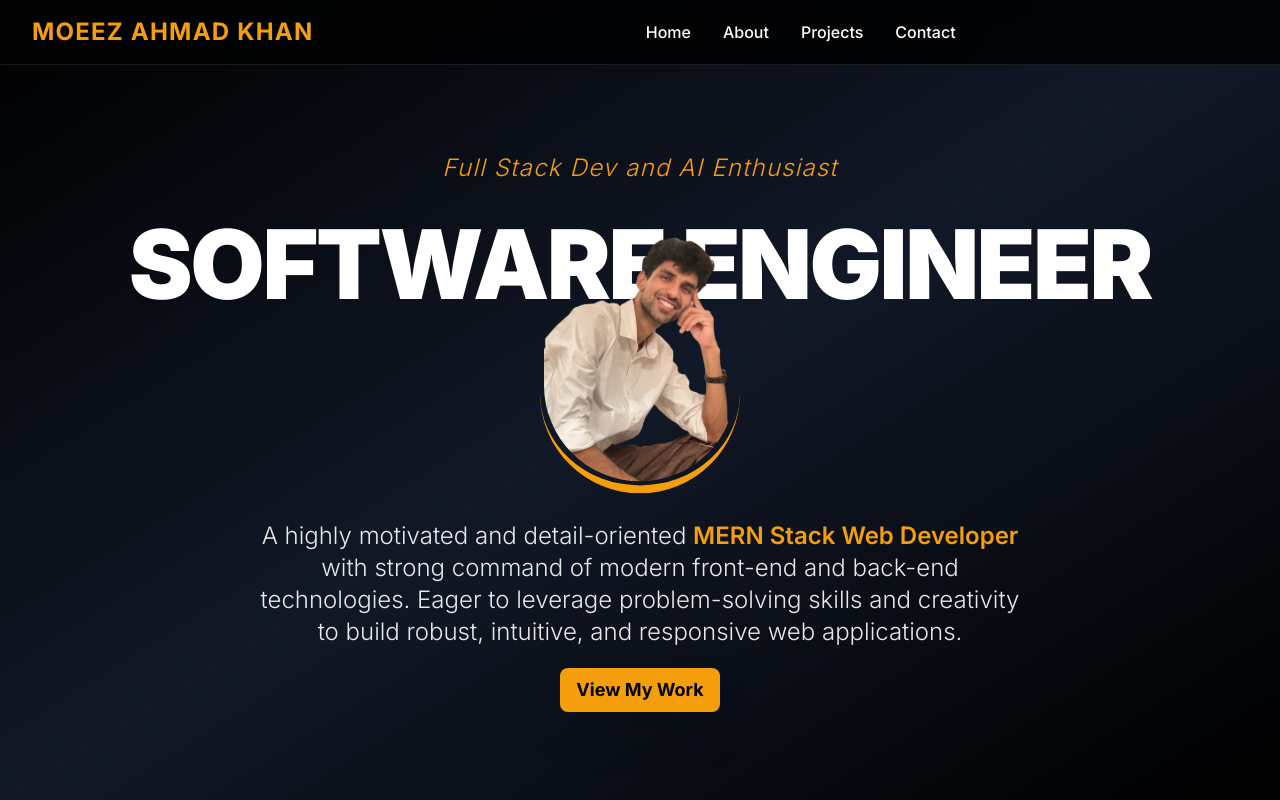
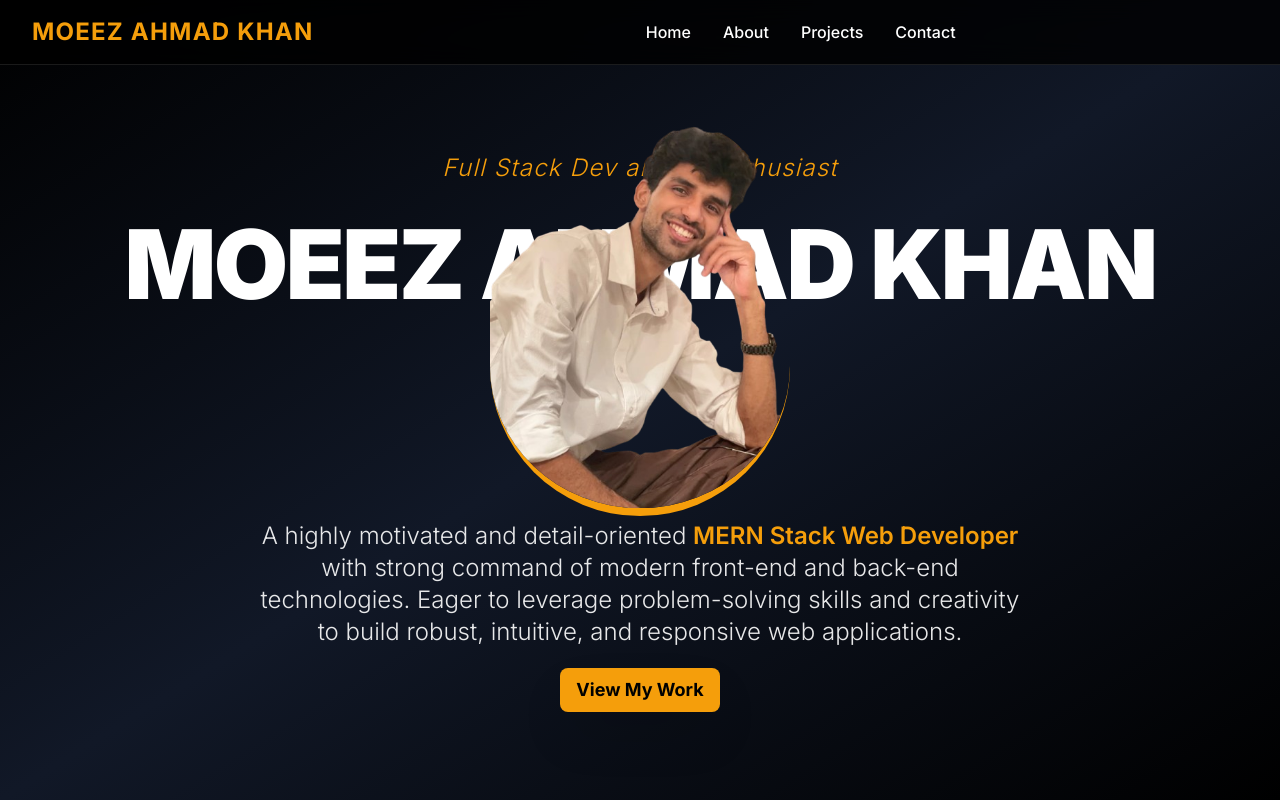
Before and after one commit to moeezahmadkhan/MoeezAhmadKhan, a Next.js app: page / in a window 1280 px wide. Shown: the top 800 px of the page. Built offline with nearby package versions, Linux system fonts and the light colour scheme.

Commit message:
made portfolio 2

```diff
--- a/components/ContactSection.tsx
+++ b/components/ContactSection.tsx
@@ -125,7 +125,7 @@ const ContactSection = () => {
                 </div>
                 <div>
                   <h3 className="text-white font-semibold">Education</h3>
-                  <p className="text-primary">Bachelor's in Computer Science (BSCS) 2021-2025</p>
+                  <p className="text-primary">Bachelor&apos;s in Computer Science (BSCS) 2021-2025</p>
                   <p className="text-white/60 text-sm">FSc Engineering: 887/1100 • Matriculation: 948/1100</p>
                 </div>
               </div>
--- a/components/HeroSection.tsx
+++ b/components/HeroSection.tsx
@@ -29,20 +29,19 @@ const HeroSection = () => {
         {/* Large PORTFOLIO text */}
         <div className="relative mb-28">
           <h1 className="text-6xl sm:text-4xl lg:text-8xl font-black text-white tracking-tight leading-none animate-fade-in">
-            SOFTWARE ENGINEER
+            MOEEZ AHMAD KHAN
           </h1>
 
           {/* Profile image positioned over the text */}
-          <div className="absolute left-1/2 transform -translate-x-1/2 -translate-y-1/3 z-20 border-b-8 border-primary rounded-full ">
+          <div className="absolute left-1/2 transform -translate-x-1/2 -translate-y-1/2 z-20">
             <div className="relative">
               <Image
                 src="/hero-img.png"
                 alt="Moeez Ahmad Khan Profile"
-                width={200}
+                width={300}
                 height={300}
-                className="rounded-full p-1"
+                className="rounded-full border-b-8 border-primary"
               />
-
             </div>
           </div>
         </div>
```
Also changed, not shown: vercel.json (added), 1 other file (tests, documents, lock files or other folders).
